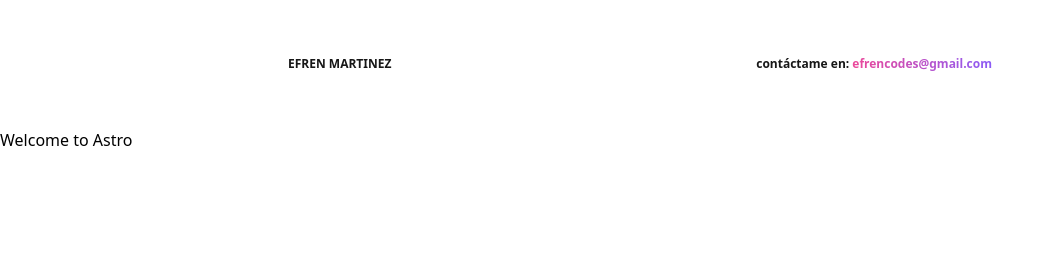
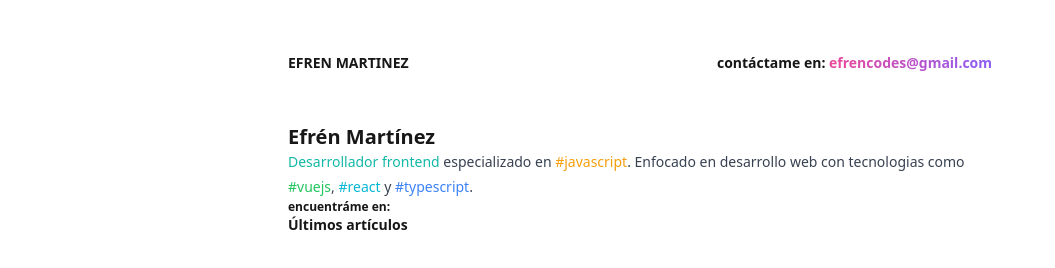
Before and after one commit to efrencodes/portfolio-web-astro, an Astro site: page / in a window 1280 px wide. Shown: the whole page, without its empty margins (0-1055 px from the left). Built offline with nearby package versions, Linux system fonts and the light colour scheme; Astro itself is replaced by a stand-in of ours.

Commit message:
💄 Update UI

```diff
--- /dev/null
+++ b/src/components/Headline/index.tsx
@@ -0,0 +1,22 @@
+const HeadLine = () => {
+  return (
+    <>
+      <h1 className="text-neutral-900 text-xl font-semibold leading-[25px]">
+        Efrén Martínez
+      </h1>
+      <h2 className="text-gray-700 text-sm font-medium leading-[25px]">
+        <span className="text-teal-500">Desarrollador frontend</span>{" "}
+        especializado en <span className="text-amber-500">#javascript</span>.
+        Enfocado en desarrollo web con tecnologias como{" "}
+        <span className="text-green-500">#vuejs</span>,{" "}
+        <span className="text-cyan-500">#react</span> y{" "}
+        <span className="text-blue-500">#typescript</span>.
+      </h2>
+      <p className="text-neutral-900 text-xs font-semibold font-sans">
+        encuentráme en:
+      </p>
+    </>
+  );
+};
+
+export default HeadLine;
--- a/src/layouts/Layout.astro
+++ b/src/layouts/Layout.astro
@@ -21,10 +21,10 @@ const { title } = Astro.props;
 			<nav class="h-[100%]">
 				<ul class="h-[100%] flex flex-row items-center justify-between">
 					<li>
-						<a class="text-neutral-900 text-xs font-semibold font-sans" href="/">EFREN MARTINEZ</a>
+						<a class="text-neutral-900 text-sm font-semibold font-sans" href="/">EFREN MARTINEZ</a>
 					</li>
 					<li>
-						<a class="text-neutral-900 text-xs font-semibold font-sans" href="mailto:efrencodes@gmail.com">contáctame en:
+						<a class="text-neutral-900 text-sm font-semibold font-sans" href="mailto:efrencodes@gmail.com">contáctame en:
 							<span class="bg-clip-text text-transparent bg-gradient-to-r from-pink-500 to-violet-500">
 							efrencodes@gmail.com
 						</span></a>
--- a/src/pages/index.astro
+++ b/src/pages/index.astro
@@ -1,9 +1,11 @@
 ---
 import Layout from '../layouts/Layout.astro';
+import HeadLine from '../components/Headline';
 ---
 
-<Layout title="Welcome to Astro.">
-	<main>
-		<h1>Welcome to <span class="text-gradient">Astro</span></h1>
+<Layout title="Efrén Martínez - Frontend Engineer">
+	<main class="relative z-10 mx-auto max-w-screen-md px-4 sm:px-6 lg:px-8">
+		<HeadLine />
+		<h2 class="text-neutral-900 text-sm font-semibold font-sans">Últimos artículos</h2>
 	</main>
 </Layout>
```
